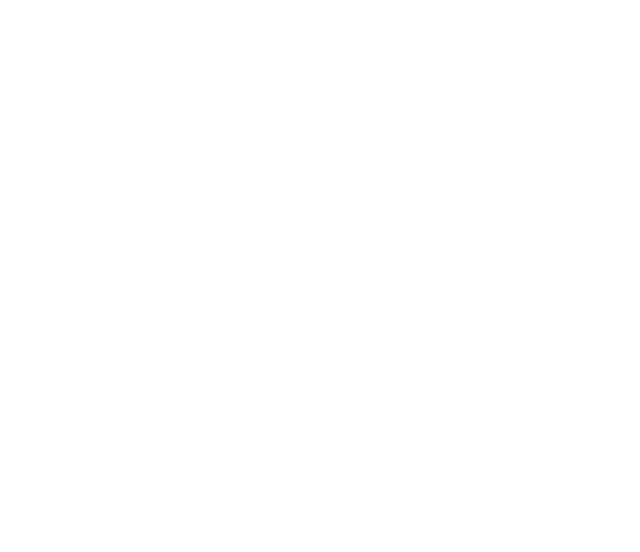
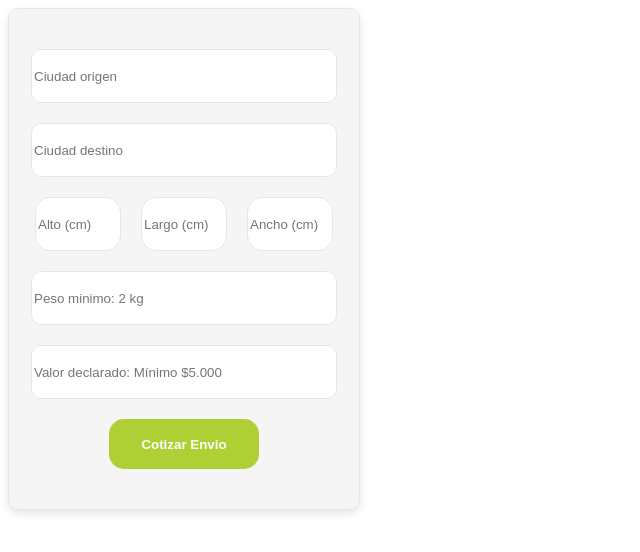
Before and after one commit to EdwinZarateP/Cotizador, a React (Vite) app: page / in a window 1280 px wide. Shown: the top 552 px of the page, without its empty margins (0-640 px from the left). Built offline with nearby package versions, Linux system fonts and the light colour scheme.

Commit message:
modificacion8

```diff
--- a/src/main.tsx
+++ b/src/main.tsx
@@ -1,10 +1,12 @@
 import React from 'react'
 import ReactDOM from 'react-dom/client'
 // import App from './App.tsx'
+import Calculadora from './componentes/calculadora.tsx'
 import './index.css'
 
 ReactDOM.createRoot(document.getElementById('root')!).render(
   <React.StrictMode>
     {/* <App /> */}
+    <Calculadora/>
   </React.StrictMode>,
 )
```
